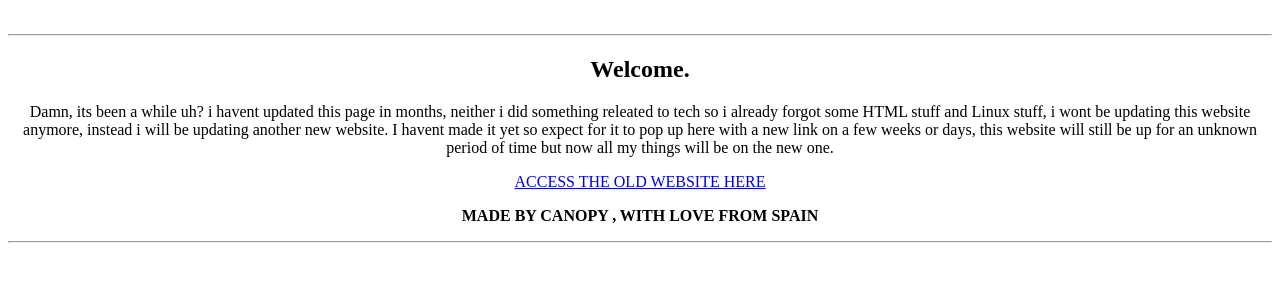
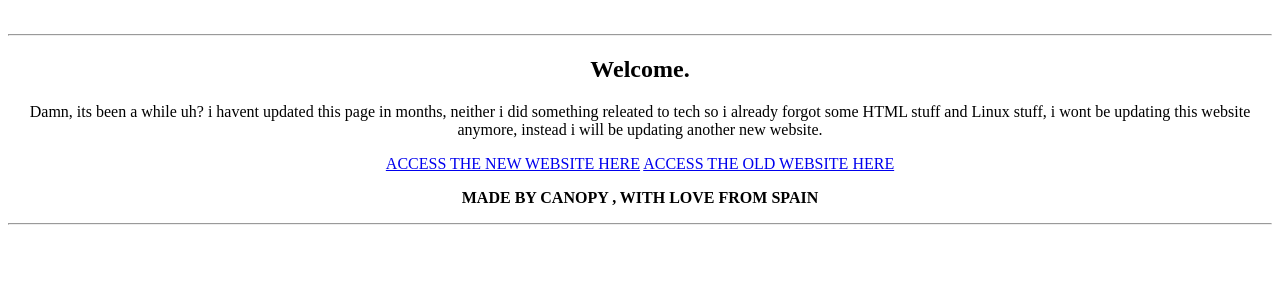
Before and after one commit to kryxd420/kryxd420.github.io, a plain HTML site: page index.html in a window 1280 px wide. Drawn offline with Linux system fonts and the light colour scheme.

Commit message:
Update index.html

```diff
--- a/index.html
+++ b/index.html
@@ -12,7 +12,8 @@
         <hr>
         <h2>Welcome.</h2>
         <p>Damn, its been a while uh? i havent updated this page in months, neither i did something releated to tech so i already forgot some HTML stuff and Linux stuff, i wont be updating this
-         website anymore, instead i will be updating another new website. I havent made it yet so expect for it to pop up here with a new link on a few weeks or days, this website will still be up for an unknown period of time but now all my things will be on the new one.</p>
+         website anymore, instead i will be updating another new website.</p>
+        <a href="https://canopy420.github.io">ACCESS THE NEW WEBSITE HERE</a>
         <a href="old.xhtml">ACCESS THE OLD WEBSITE HERE</a>
          <b><p>MADE BY CANOPY , WITH LOVE FROM SPAIN</p></b>
         <hr>
```
